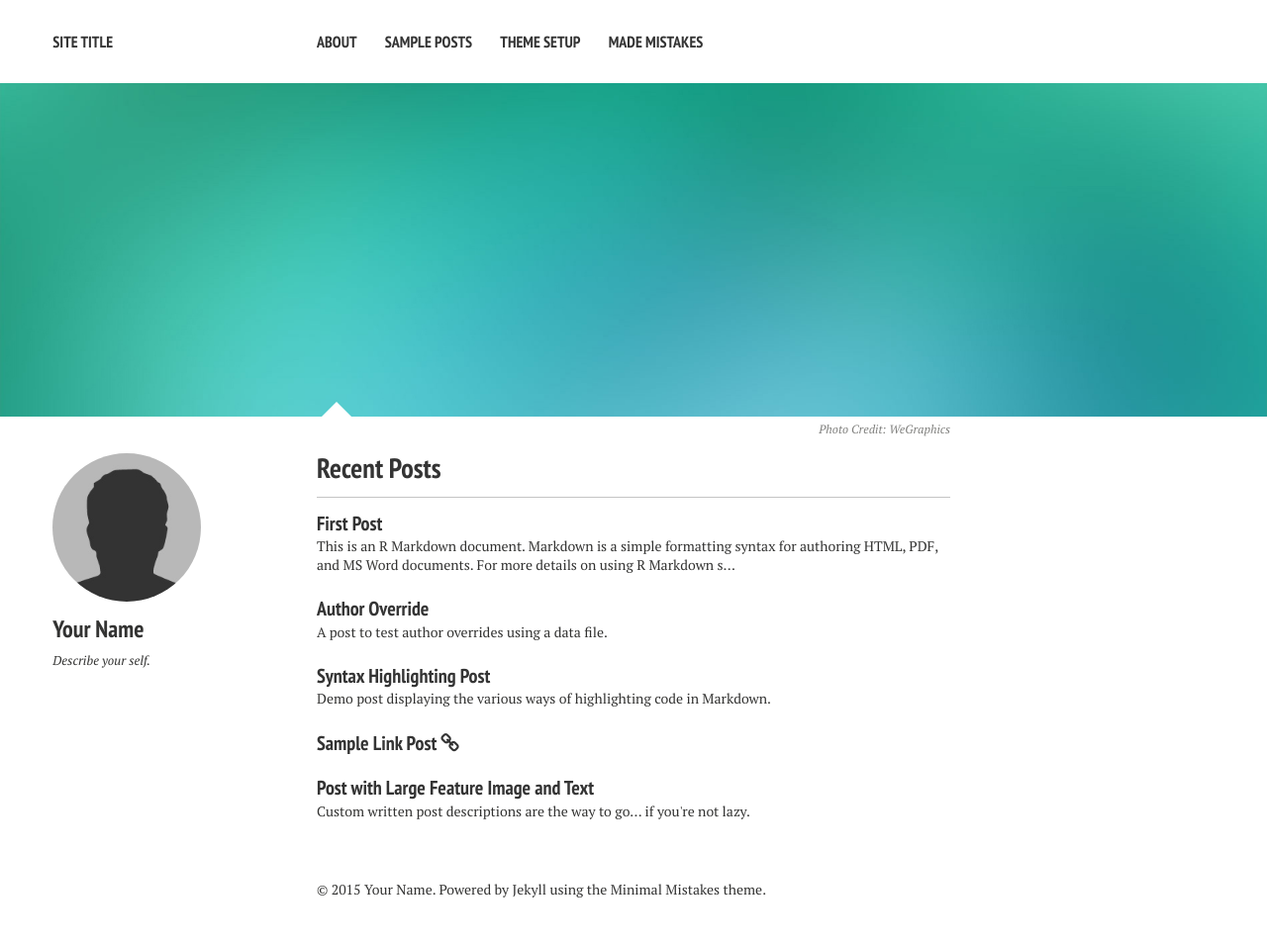
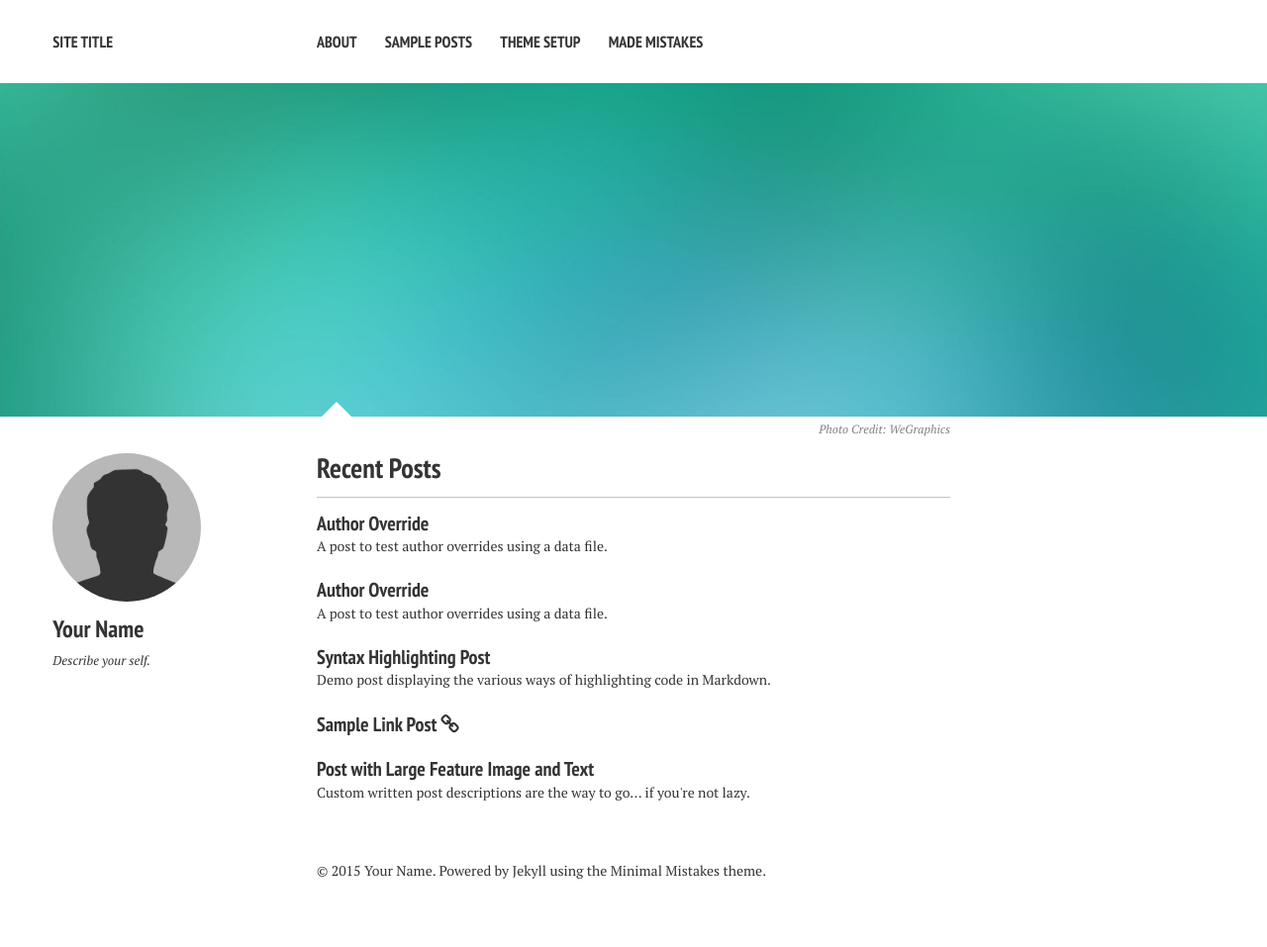
Before and after one commit to psych2datascience/psych2datascience.github.io, a Jekyll site: the page built from index.md, in a window 1280 px wide. Shown: the whole page at 99% size. Built offline with Jekyll 4.4.1, drawn with Linux system fonts in a browser that asks for light colours; nearby versions of some CDN libraries.

```diff
--- a/_posts/2015-01-20-fist-post.md
+++ b/_posts/2015-01-20-fist-post.md
@@ -1,8 +1,10 @@
 ---
 layout: post
-title: "First Post"
-author: "psych2datascience"
-date: "Tuesday, January 20, 2015"
+title: "Author Override"
+author: billy_rick
+modified:
+excerpt: "A post to test author overrides using a data file."
+tags: []
 ---
 
 This is an R Markdown document. Markdown is a simple formatting syntax for authoring HTML, PDF, and MS Word documents. For more details on using R Markdown see <http://rmarkdown.rstudio.com>.
```
